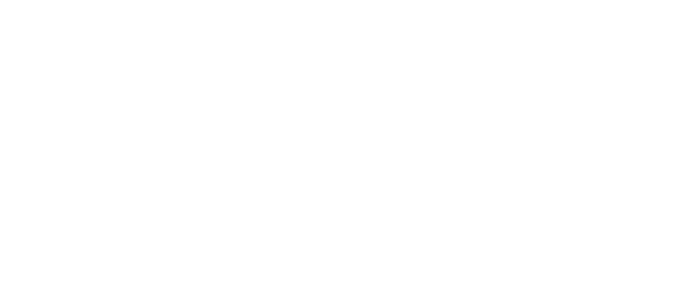
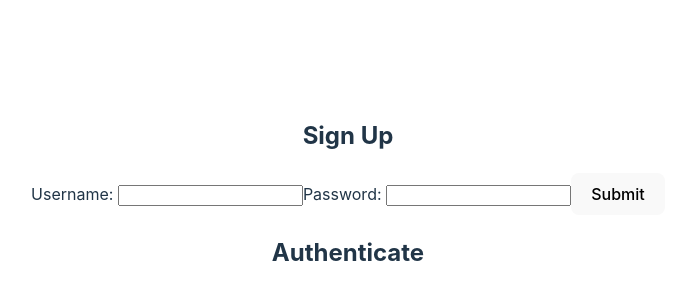
Before and after one commit to ScottCPetty/react_forms, a React (Vite) app: page / in a window 1280 px wide. Shown: the part 206-506 px from the top of the page, without its empty margins (292-968 px from the left). Built offline with nearby package versions, Linux system fonts and the light colour scheme.

Commit message:
Form functionality sorted

```diff
--- a/src/App.jsx
+++ b/src/App.jsx
@@ -1,12 +1,17 @@
 import { useState } from "react";
 import "./App.css";
+import SignUpForm from "./components/SignUpForm";
+import Authenticate from "./components/Authenticate";
 
 function App() {
   const [count, setCount] = useState(0);
 
-  return <>
-
-  </>;
+  return (
+    <>
+      <SignUpForm />
+      <Authenticate />
+    </>
+  );
 }
 
 export default App;
--- /dev/null
+++ b/src/components/Authenticate.jsx
@@ -0,0 +1,9 @@
+import React from "react";
+
+export default function Authenticate() {
+  return (
+    <>
+      <h2>Authenticate</h2>
+    </>
+  );
+}
--- /dev/null
+++ b/src/components/SignUpForm.jsx
@@ -0,0 +1,34 @@
+import React from "react";
+import { useState } from "react";
+
+export default function SignUpForm() {
+  const [username, setUsername] = useState("");
+  const [password, setPassword] = useState("");
+  const [error, setError] = useState(null);
+  async function handleSubmit(event) {
+    event.preventDefault()
+    console.log("Hello")
+  }
+  return (
+    <>
+      <h2>Sign Up</h2>
+      <form onSubmit={handleSubmit}>
+        <label>
+          Username:{" "}
+          <input
+            value={username}
+            onChange={(e) => setUsername(e.target.value)}
+          />
+        </label>
+        <label>
+          Password:{" "}
+          <input
+            value={password}
+            onChange={(e) => setPassword(e.target.value)}
+          />
+        </label>
+        <button>Submit</button>
+      </form>
+    </>
+  );
+}
```
